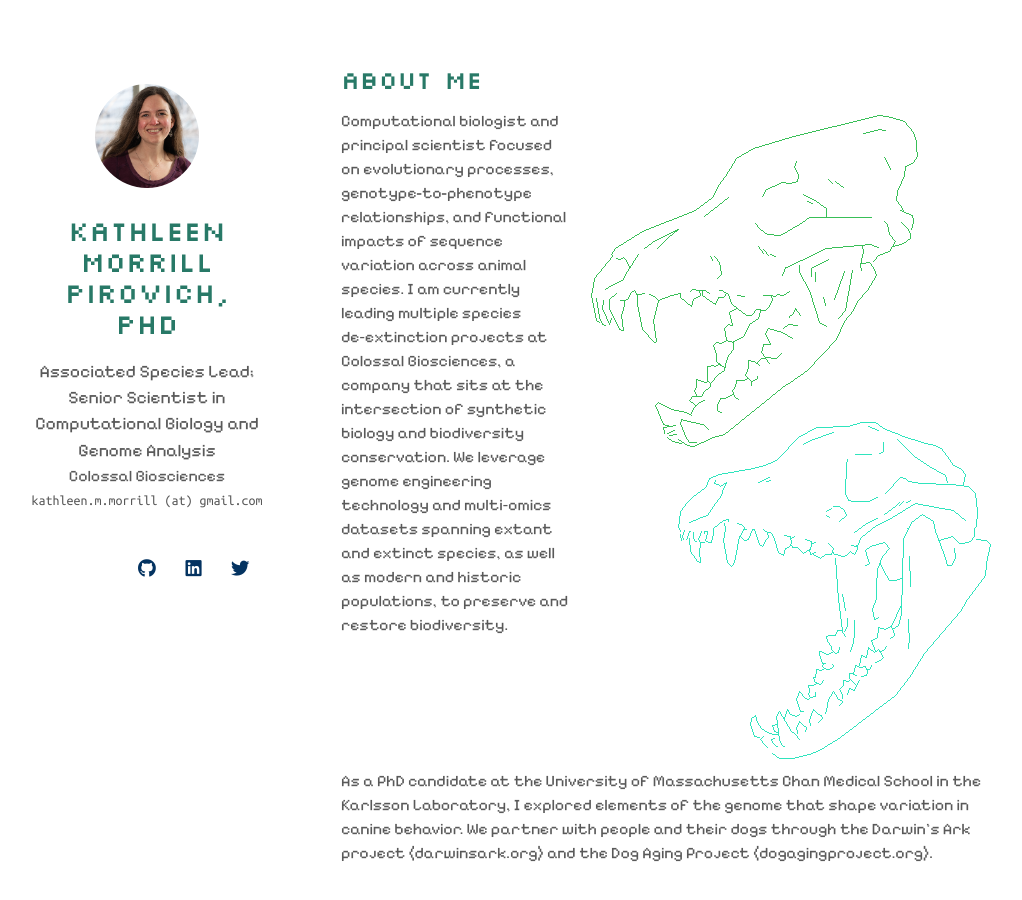
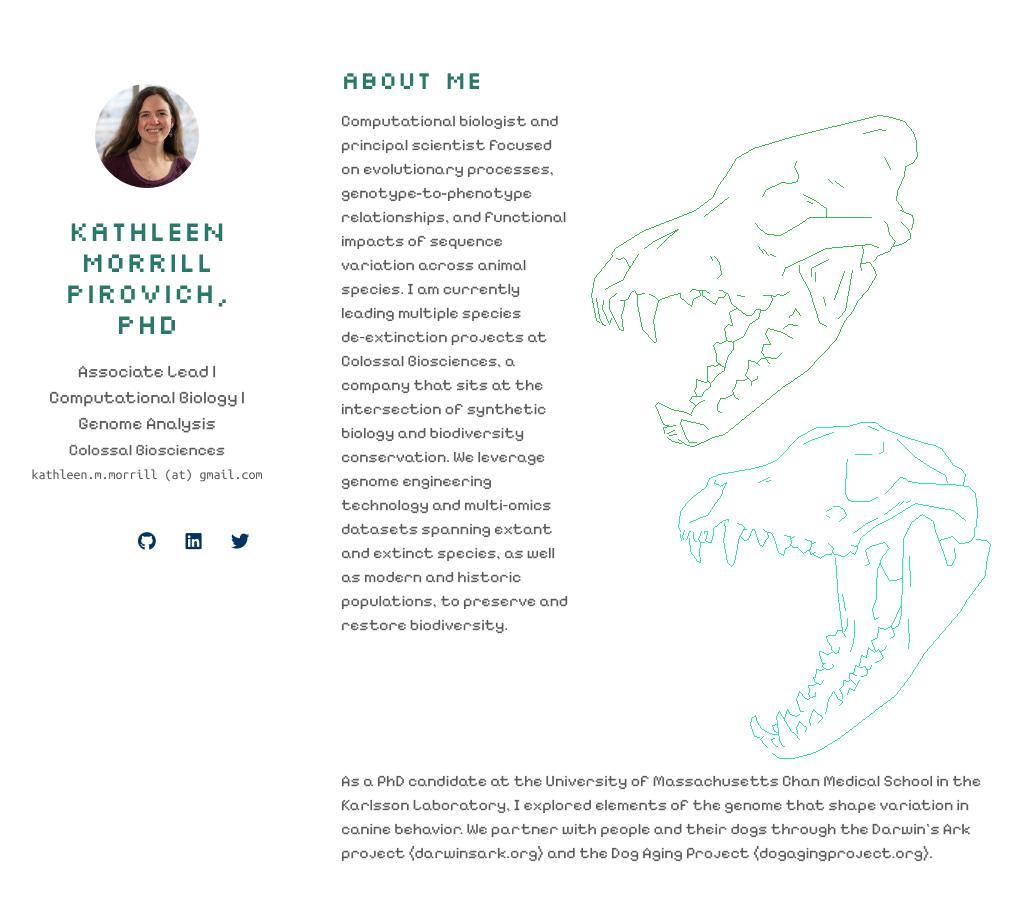
Before and after one commit to tabbzi/tabbzi.github.io, a Jekyll site: the page built from index.md, in a window 1280 px wide and 900 px high. Shown: the whole window, without its empty margins (129-1151 px from the left). Built offline with Jekyll 4.4.1, drawn with Linux system fonts in a browser that asks for light colours; nearby versions of some CDN libraries; a style sheet for code colours, icons or effects is not loaded; our own code applies the rules of GitHub Pages for plain Markdown files.

Commit message:
Update _config.yml

```diff
--- a/_config.yml
+++ b/_config.yml
@@ -1,6 +1,6 @@
 # Basic Information
 title: Kathleen Morrill Pirovich, PhD
-position: Associated Species Lead; Senior Scientist in Computational Biology and Genome Analysis
+position: Associate Lead | Computational Biology | Genome Analysis
 affiliation: Colossal Biosciences
 email: kathleen.m.morrill (at) gmail.com
 
```
